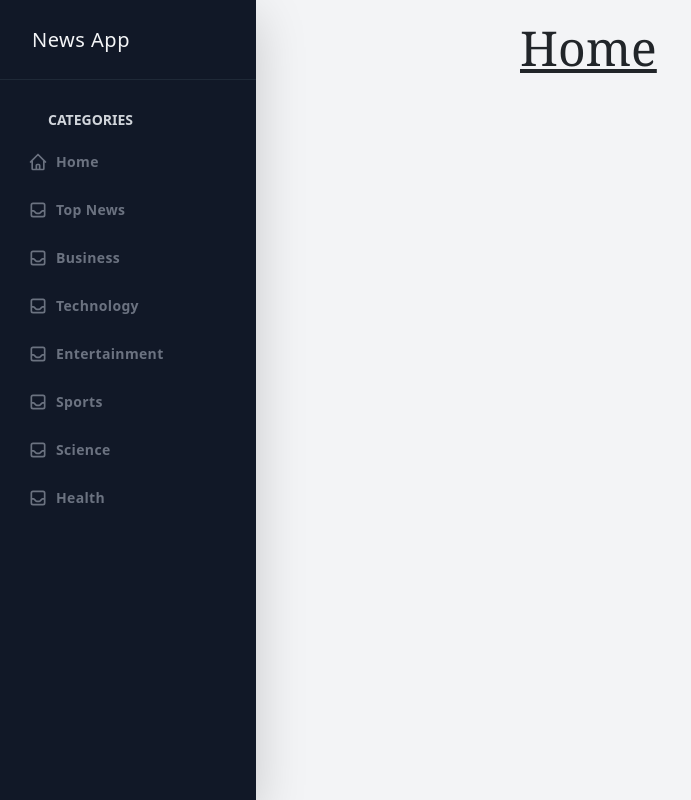
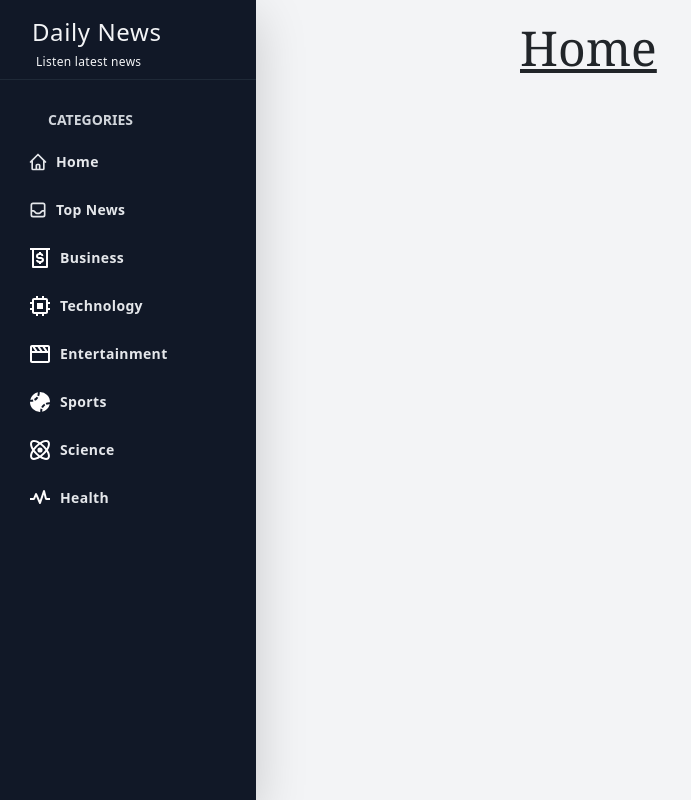
Before and after one commit to Samyak-jain09/News-Listener, a Django app: template reader/templates/index.html in a window 1280 px wide. Shown: the whole page, without its empty margins (0-691 px from the left). Run offline with Django 3.2, Linux system fonts and the light colour scheme; the template is opened without the code that fills it, so the values that code supplies are empty; some libraries are stand-ins or nearby versions.

Commit message:
Changed icons

```diff
--- a/reader/templates/index.html
+++ b/reader/templates/index.html
@@ -13,7 +13,7 @@
     <script src="https://maxcdn.bootstrapcdn.com/bootstrap/4.5.2/js/bootstrap.min.js"></script>
     <script src="https://code.responsivevoice.org/responsivevoice.js?key=3OKyM6q3"></script>
     <link href="https://unpkg.com/tailwindcss@^2/dist/tailwind.min.css" rel="stylesheet">
-    <title>News App</title>
+    <title>Daily News</title>
 </head>
 
 <body>
@@ -26,8 +26,13 @@
         <div class="min-h-screen flex flex-col flex-auto flex-shrink-0 antialiased bg-gray-50 text-gray-800">
             <div class="fixed flex flex-col top-0 left-0 w-64 bg-gray-900 h-full shadow-lg">
                 <div class="flex items-center pl-6 h-20 border-b border-gray-800">
-                    <div class="ml-1">
-                        <p class="ml-1 text-xl font-medium tracking-wide truncate text-gray-100 font-sans">News App</p>
+                    <div class="ml-1 mt-2">
+                        <p class="ml-1 text-2xl font-medium tracking-wide truncate text-gray-100 font-sans">Daily News
+                        </p>
+                        <div>
+                            <span class="px-2 py-0.5 ml-auto text-xs font-medium tracking-wide text-gray-100  ">Listen
+                                latest news</span>
+                        </div>
 
                     </div>
                 </div>
@@ -41,7 +46,7 @@
                         </li>
                         <li>
                             <a href="{% url 'Home' %}"
-                                class="relative flex flex-row items-center h-11 focus:outline-none hover:bg-gray-700 text-gray-500 hover:text-gray-200 border-l-4 border-transparent hover:border-blue-500 pr-6">
+                                class="relative flex flex-row items-center h-11 focus:outline-none hover:bg-gray-700 text-gray-200 hover:text-gray-200 border-l-4 border-transparent hover:border-blue-500 pr-6">
                                 <span class="inline-flex justify-center items-center ml-4">
                                     <svg class="w-5 h-5" fill="none" stroke="currentColor" viewBox="0 0 24 24"
                                         xmlns="http://www.w3.org/2000/svg">
@@ -55,7 +60,7 @@
                         </li>
                         <li>
                             <a href="{% url 'Home' %}?search=top"
-                                class="relative flex flex-row items-center h-11 focus:outline-none hover:bg-gray-700 text-gray-500 hover:text-gray-200 border-l-4 border-transparent hover:border-blue-500 pr-6">
+                                class="relative flex flex-row items-center h-11 focus:outline-none hover:bg-gray-700 text-gray-200 hover:text-gray-200 border-l-4 border-transparent hover:border-blue-500 pr-6">
                                 <span class="inline-flex justify-center items-center ml-4">
                                     <svg class="w-5 h-5" fill="none" stroke="currentColor" viewBox="0 0 24 24"
                                         xmlns="http://www.w3.org/2000/svg">
@@ -64,65 +69,73 @@
                                         </path>
                                     </svg>
                                 </span>
-                                <span class="ml-2 font-semibold text-sm tracking-wide truncate font-sans">Top News</span>
+                                <span class="ml-2 font-semibold text-sm tracking-wide truncate font-sans">Top
+                                    News</span>
                             </a>
                         </li>
 
                         <li>
                             <a href="{% url 'Home' %}?search=Business"
-                                class="relative flex flex-row items-center h-11 focus:outline-none hover:bg-gray-700 text-gray-500 hover:text-gray-200 border-l-4 border-transparent hover:border-blue-500 pr-6">
+                                class="relative flex flex-row items-center h-11 focus:outline-none hover:bg-gray-700 text-gray-200 hover:text-gray-200 border-l-4 border-transparent hover:border-blue-500 pr-6">
                                 <span class="inline-flex justify-center items-center ml-4">
-                                    <svg class="w-5 h-5" fill="none" stroke="currentColor" viewBox="0 0 24 24"
-                                        xmlns="http://www.w3.org/2000/svg">
-                                        <path stroke-linecap="round" stroke-linejoin="round" stroke-width="2"
-                                            d="M20 13V6a2 2 0 00-2-2H6a2 2 0 00-2 2v7m16 0v5a2 2 0 01-2 2H6a2 2 0 01-2-2v-5m16 0h-2.586a1 1 0 00-.707.293l-2.414 2.414a1 1 0 01-.707.293h-3.172a1 1 0 01-.707-.293l-2.414-2.414A1 1 0 006.586 13H4">
+                                    <svg xmlns="http://www.w3.org/2000/svg" width="24" height="24" viewBox="0 0 24 24"
+                                        style="fill: rgba(255, 253, 253, 1);transform: ;msFilter:;">
+                                        <path
+                                            d="M12,15c-1.84,0-2-.86-2-1H8c0,.92.66,2.55,3,2.92V18h2V16.92c2-.34,3-1.63,3-2.92,0-1.12-.52-3-4-3-2,0-2-.63-2-1s.7-1,2-1,1.39.64,1.4,1h2A3,3,0,0,0,13,7.12V6H11V7.09C9,7.42,8,8.71,8,10c0,1.12.52,3,4,3,2,0,2,.68,2,1S13.38,15,12,15Z">
+                                        </path>
+                                        <path d="M5,2H2V4H4V21a1,1,0,0,0,1,1H19a1,1,0,0,0,1-1V4h2V2H5ZM18,20H6V4H18Z">
                                         </path>
                                     </svg>
+
                                 </span>
-                                <span class="ml-2 font-semibold text-sm tracking-wide truncate font-sans">Business</span>
+                                <span
+                                    class="ml-2 font-semibold text-sm tracking-wide truncate font-sans">Business</span>
                             </a>
                         </li>
 
                         <li>
                             <a href="{% url 'Home' %}?search=Technology"
-                                class="relative flex flex-row items-center h-11 focus:outline-none hover:bg-gray-700 text-gray-500 hover:text-gray-200 border-l-4 border-transparent hover:border-blue-500 pr-6">
+                                class="relative flex flex-row items-center h-11 focus:outline-none hover:bg-gray-700 text-gray-200 hover:text-gray-200 border-l-4 border-transparent hover:border-blue-500 pr-6">
                                 <span class="inline-flex justify-center items-center ml-4">
-                                    <svg class="w-5 h-5" fill="none" stroke="currentColor" viewBox="0 0 24 24"
-                                        xmlns="http://www.w3.org/2000/svg">
-                                        <path stroke-linecap="round" stroke-linejoin="round" stroke-width="2"
-                                            d="M20 13V6a2 2 0 00-2-2H6a2 2 0 00-2 2v7m16 0v5a2 2 0 01-2 2H6a2 2 0 01-2-2v-5m16 0h-2.586a1 1 0 00-.707.293l-2.414 2.414a1 1 0 01-.707.293h-3.172a1 1 0 01-.707-.293l-2.414-2.414A1 1 0 006.586 13H4">
+                                    <svg xmlns="http://www.w3.org/2000/svg" width="24" height="24" viewBox="0 0 24 24"
+                                        style="fill: rgba(255, 253, 253, 1);transform: ;msFilter:;">
+                                        <path d="M9 9h6v6H9z"></path>
+                                        <path
+                                            d="M20 6c0-1.103-.897-2-2-2h-2V2h-2v2h-4V2H8v2H6c-1.103 0-2 .897-2 2v2H2v2h2v4H2v2h2v2c0 1.103.897 2 2 2h2v2h2v-2h4v2h2v-2h2c1.103 0 2-.897 2-2v-2h2v-2h-2v-4h2V8h-2V6zM6 18V6h12l.002 12H6z">
                                         </path>
                                     </svg>
                                 </span>
-                                <span class="ml-2 font-semibold text-sm tracking-wide truncate font-sans">Technology</span>
+                                <span
+                                    class="ml-2 font-semibold text-sm tracking-wide truncate font-sans">Technology</span>
                             </a>
                         </li>
 
 
                         <li>
                             <a href="{% url 'Home' %}?search=Entertainment"
-                                class="relative flex flex-row items-center h-11 focus:outline-none hover:bg-gray-700 text-gray-500 hover:text-gray-200 border-l-4 border-transparent hover:border-blue-500 pr-6">
+                                class="relative flex flex-row items-center h-11 focus:outline-none hover:bg-gray-700 text-gray-200 hover:text-gray-200 border-l-4 border-transparent hover:border-blue-500 pr-6">
                                 <span class="inline-flex justify-center items-center ml-4">
-                                    <svg class="w-5 h-5" fill="none" stroke="currentColor" viewBox="0 0 24 24"
-                                        xmlns="http://www.w3.org/2000/svg">
-                                        <path stroke-linecap="round" stroke-linejoin="round" stroke-width="2"
-                                            d="M20 13V6a2 2 0 00-2-2H6a2 2 0 00-2 2v7m16 0v5a2 2 0 01-2 2H6a2 2 0 01-2-2v-5m16 0h-2.586a1 1 0 00-.707.293l-2.414 2.414a1 1 0 01-.707.293h-3.172a1 1 0 01-.707-.293l-2.414-2.414A1 1 0 006.586 13H4">
+                                    <svg xmlns="http://www.w3.org/2000/svg" width="24" height="24" viewBox="0 0 24 24"
+                                        style="fill: rgba(255, 253, 253, 1);transform: ;msFilter:;">
+                                        <path
+                                            d="M20 3H4c-1.103 0-2 .897-2 2v14c0 1.103.897 2 2 2h16c1.103 0 2-.897 2-2V5c0-1.103-.897-2-2-2zm.001 6c-.001 0-.001 0 0 0h-.466l-2.667-4H20l.001 4zM9.535 9 6.868 5h2.597l2.667 4H9.535zm5 0-2.667-4h2.597l2.667 4h-2.597zM4 5h.465l2.667 4H4V5zm0 14v-8h16l.002 8H4z">
                                         </path>
                                     </svg>
                                 </span>
-                                <span class="ml-2 font-semibold text-sm tracking-wide truncate font-sans">Entertainment</span>
+                                <span
+                                    class="ml-2 font-semibold text-sm tracking-wide truncate font-sans">Entertainment</span>
                             </a>
                         </li>
 
 
                         <li>
                             <a href="{% url 'Home' %}?search=Sports"
-                                class="relative flex flex-row items-center h-11 focus:outline-none hover:bg-gray-700 text-gray-500 hover:text-gray-200 border-l-4 border-transparent hover:border-blue-500 pr-6">
+                                class="relative flex flex-row items-center h-11 focus:outline-none hover:bg-gray-700 text-gray-200 hover:text-gray-200 border-l-4 border-transparent hover:border-blue-500 pr-6">
                                 <span class="inline-flex justify-center items-center ml-4">
-                                    <svg class="w-5 h-5" fill="none" stroke="currentColor" viewBox="0 0 24 24"
-                                        xmlns="http://www.w3.org/2000/svg">
-                                        <path stroke-linecap="round" stroke-linejoin="round" stroke-width="2"
-                                            d="M20 13V6a2 2 0 00-2-2H6a2 2 0 00-2 2v7m16 0v5a2 2 0 01-2 2H6a2 2 0 01-2-2v-5m16 0h-2.586a1 1 0 00-.707.293l-2.414 2.414a1 1 0 01-.707.293h-3.172a1 1 0 01-.707-.293l-2.414-2.414A1 1 0 006.586 13H4">
+                                    <svg xmlns="http://www.w3.org/2000/svg" width="24" height="24" viewBox="0 0 24 24"
+                                        style="fill: rgba(255, 253, 253, 1);transform: ;msFilter:;">
+                                        <path
+                                            d="M21.984 12.236a9.966 9.966 0 0 0-2.913-7.308 9.966 9.966 0 0 0-7.308-2.913 9.04 9.04 0 0 1-.673 4.313l-1.84-.78a7.044 7.044 0 0 0 .526-3.284 9.927 9.927 0 0 0-4.847 2.665 9.924 9.924 0 0 0-2.666 4.852 7.082 7.082 0 0 0 2.576-.276l.575 1.916c-1.1.33-2.257.443-3.398.344a9.964 9.964 0 0 0 2.913 7.307 9.965 9.965 0 0 0 7.307 2.913 9.079 9.079 0 0 1 .344-3.398l1.916.575a7.06 7.06 0 0 0-.276 2.576 9.927 9.927 0 0 0 4.853-2.666 9.926 9.926 0 0 0 2.665-4.848 7.056 7.056 0 0 0-3.284.526l-.78-1.841a9.025 9.025 0 0 1 4.31-.673zM9.17 9.173a9.017 9.017 0 0 1-2.192 1.612l-.927-1.772a7.01 7.01 0 0 0 2.576-2.314l1.663 1.113c-.328.49-.705.948-1.12 1.361zm7.074 7.068a6.991 6.991 0 0 0-1.257 1.708l-1.772-.927a9.025 9.025 0 0 1 2.972-3.312l1.113 1.663a6.987 6.987 0 0 0-1.056.868z">
                                         </path>
                                     </svg>
                                 </span>
@@ -133,13 +146,14 @@
 
                         <li>
                             <a href="{% url 'Home' %}?search=Science"
-                                class="relative flex flex-row items-center h-11 focus:outline-none hover:bg-gray-700 text-gray-500 hover:text-gray-200 border-l-4 border-transparent hover:border-blue-500 pr-6">
+                                class="relative flex flex-row items-center h-11 focus:outline-none hover:bg-gray-700 text-gray-200 hover:text-gray-200 border-l-4 border-transparent hover:border-blue-500 pr-6">
                                 <span class="inline-flex justify-center items-center ml-4">
-                                    <svg class="w-5 h-5" fill="none" stroke="currentColor" viewBox="0 0 24 24"
-                                        xmlns="http://www.w3.org/2000/svg">
-                                        <path stroke-linecap="round" stroke-linejoin="round" stroke-width="2"
-                                            d="M20 13V6a2 2 0 00-2-2H6a2 2 0 00-2 2v7m16 0v5a2 2 0 01-2 2H6a2 2 0 01-2-2v-5m16 0h-2.586a1 1 0 00-.707.293l-2.414 2.414a1 1 0 01-.707.293h-3.172a1 1 0 01-.707-.293l-2.414-2.414A1 1 0 006.586 13H4">
+                                    <svg xmlns="http://www.w3.org/2000/svg" width="24" height="24" viewBox="0 0 24 24"
+                                        style="fill: rgba(255, 253, 253, 1);transform: ;msFilter:;">
+                                        <path
+                                            d="M3.102 20.898c.698.699 1.696 1.068 2.887 1.068 1.742 0 3.855-.778 6.012-2.127 2.156 1.35 4.27 2.127 6.012 2.127 1.19 0 2.188-.369 2.887-1.068 1.269-1.269 1.411-3.413.401-6.039-.358-.932-.854-1.895-1.457-2.859a16.792 16.792 0 0 0 1.457-2.859c1.01-2.626.867-4.771-.401-6.039-.698-.699-1.696-1.068-2.887-1.068-1.742 0-3.855.778-6.012 2.127-2.156-1.35-4.27-2.127-6.012-2.127-1.19 0-2.188.369-2.887 1.068C1.833 4.371 1.69 6.515 2.7 9.141c.359.932.854 1.895 1.457 2.859A16.792 16.792 0 0 0 2.7 14.859c-1.01 2.626-.867 4.77.402 6.039zm16.331-5.321c.689 1.79.708 3.251.052 3.907-.32.32-.815.482-1.473.482-1.167 0-2.646-.503-4.208-1.38a26.611 26.611 0 0 0 4.783-4.784c.336.601.623 1.196.846 1.775zM12 17.417a23.568 23.568 0 0 1-2.934-2.483A23.998 23.998 0 0 1 6.566 12 23.74 23.74 0 0 1 12 6.583a23.568 23.568 0 0 1 2.934 2.483 23.998 23.998 0 0 1 2.5 2.934A23.74 23.74 0 0 1 12 17.417zm6.012-13.383c.657 0 1.152.162 1.473.482.656.656.638 2.117-.052 3.907-.223.579-.51 1.174-.846 1.775a26.448 26.448 0 0 0-4.783-4.784c1.562-.876 3.041-1.38 4.208-1.38zM4.567 8.423c-.689-1.79-.708-3.251-.052-3.907.32-.32.815-.482 1.473-.482 1.167 0 2.646.503 4.208 1.38a26.448 26.448 0 0 0-4.783 4.784 13.934 13.934 0 0 1-.846-1.775zm0 7.154c.223-.579.51-1.174.846-1.775a26.448 26.448 0 0 0 4.783 4.784c-1.563.877-3.041 1.38-4.208 1.38-.657 0-1.152-.162-1.473-.482-.656-.656-.637-2.117.052-3.907z">
                                         </path>
+                                        <circle cx="12" cy="12" r="2.574"></circle>
                                     </svg>
                                 </span>
                                 <span class="ml-2 font-semibold text-sm tracking-wide truncate font-sans">Science</span>
@@ -149,12 +163,12 @@
 
                         <li>
                             <a href="{% url 'Home' %}?search=Health"
-                                class="relative flex flex-row items-center h-11 focus:outline-none hover:bg-gray-700 text-gray-500 hover:text-gray-200 border-l-4 border-transparent hover:border-blue-500 pr-6">
+                                class="relative flex flex-row items-center h-11 focus:outline-none hover:bg-gray-700 text-gray-200 hover:text-gray-200 border-l-4 border-transparent hover:border-blue-500 pr-6">
                                 <span class="inline-flex justify-center items-center ml-4">
-                                    <svg class="w-5 h-5" fill="none" stroke="currentColor" viewBox="0 0 24 24"
-                                        xmlns="http://www.w3.org/2000/svg">
-                                        <path stroke-linecap="round" stroke-linejoin="round" stroke-width="2"
-                                            d="M20 13V6a2 2 0 00-2-2H6a2 2 0 00-2 2v7m16 0v5a2 2 0 01-2 2H6a2 2 0 01-2-2v-5m16 0h-2.586a1 1 0 00-.707.293l-2.414 2.414a1 1 0 01-.707.293h-3.172a1 1 0 01-.707-.293l-2.414-2.414A1 1 0 006.586 13H4">
+                                    <svg xmlns="http://www.w3.org/2000/svg" width="24" height="24" viewBox="0 0 24 24"
+                                        style="fill: rgba(255, 253, 253, 1);transform: ;msFilter:;">
+                                        <path
+                                            d="M16.97 4.757a.999.999 0 0 0-1.918-.073l-3.186 9.554-2.952-6.644a1.002 1.002 0 0 0-1.843.034L5.323 12H2v2h3.323c.823 0 1.552-.494 1.856-1.257l.869-2.172 3.037 6.835c.162.363.521.594.915.594l.048-.001a.998.998 0 0 0 .9-.683l2.914-8.742.979 3.911A1.995 1.995 0 0 0 18.781 14H22v-2h-3.22l-1.81-7.243z">
                                         </path>
                                     </svg>
                                 </span>
@@ -207,11 +221,17 @@
                             <img src="{{value.image}}" alt="People" class="w-full object-cover h-32 sm:h-48 md:h-64">
                             <div class="p-4 md:p-6">
                                 <p class="text-blue-500 font-semibold text-xs mb-1 leading-none">News</p>
-                                  <h3 class="card-title font-semibold mb-2 text-xl leading-tight sm:leading-normal" href="{{value.url}}" target="_blanck">{{value.title}}</h3>
+                                <h3 class="card-title font-semibold mb-2 text-xl leading-tight sm:leading-normal"
+                                    href="{{value.url}}" target="_blanck">{{value.title}}</h3>
                                 <div class="text-sm flex items-center">
-                                    <svg class="opacity-75 mr-2" xmlns="http://www.w3.org/2000/svg" xmlns:xlink="http://www.w3.org/1999/xlink" version="1.1" id="Capa_1" x="0px" y="0px" width="12" height="12" viewBox="0 0 97.16 97.16" style="enable-background:new 0 0 97.16 97.16;" xml:space="preserve">
-                                      <path d="M48.58,0C21.793,0,0,21.793,0,48.58s21.793,48.58,48.58,48.58s48.58-21.793,48.58-48.58S75.367,0,48.58,0z M48.58,86.823    c-21.087,0-38.244-17.155-38.244-38.243S27.493,10.337,48.58,10.337S86.824,27.492,86.824,48.58S69.667,86.823,48.58,86.823z"/>
-                                      <path d="M73.898,47.08H52.066V20.83c0-2.209-1.791-4-4-4c-2.209,0-4,1.791-4,4v30.25c0,2.209,1.791,4,4,4h25.832    c2.209,0,4-1.791,4-4S76.107,47.08,73.898,47.08z"/>
+                                    <svg class="opacity-75 mr-2" xmlns="http://www.w3.org/2000/svg"
+                                        xmlns:xlink="http://www.w3.org/1999/xlink" version="1.1" id="Capa_1" x="0px"
+                                        y="0px" width="12" height="12" viewBox="0 0 97.16 97.16"
+                                        style="enable-background:new 0 0 97.16 97.16;" xml:space="preserve">
+                                        <path
+                                            d="M48.58,0C21.793,0,0,21.793,0,48.58s21.793,48.58,48.58,48.58s48.58-21.793,48.58-48.58S75.367,0,48.58,0z M48.58,86.823    c-21.087,0-38.244-17.155-38.244-38.243S27.493,10.337,48.58,10.337S86.824,27.492,86.824,48.58S69.667,86.823,48.58,86.823z" />
+                                        <path
+                                            d="M73.898,47.08H52.066V20.83c0-2.209-1.791-4-4-4c-2.209,0-4,1.791-4,4v30.25c0,2.209,1.791,4,4,4h25.832    c2.209,0,4-1.791,4-4S76.107,47.08,73.898,47.08z" />
                                     </svg>
                                     <p class="card-text"><small class="text-muted">{{value.publishedat}}</small></p>
 
@@ -219,7 +239,8 @@
                             </div>
                             <p class="card-text js-desc-{{ forloop.counter }}" hidden>{{value.description}}</p>
 
-                                    <button class="js-button-{{ forloop.counter }} ml-4 mb-4 bg-transparent hover:bg-blue-500 text-blue-700 font-semibold hover:text-gray-300 py-2 px-4 border border-blue-500 hover:border-transparent rounded">
+                            <button
+                                class="js-button-{{ forloop.counter }} ml-4 mb-4 bg-transparent hover:bg-blue-500 text-blue-700 font-semibold hover:text-gray-300 py-2 px-4 border border-blue-500 hover:border-transparent rounded">
                                 Listen
                             </button>
                             <script>
```
Lines whose indentation alone changed are shown as unchanged.
